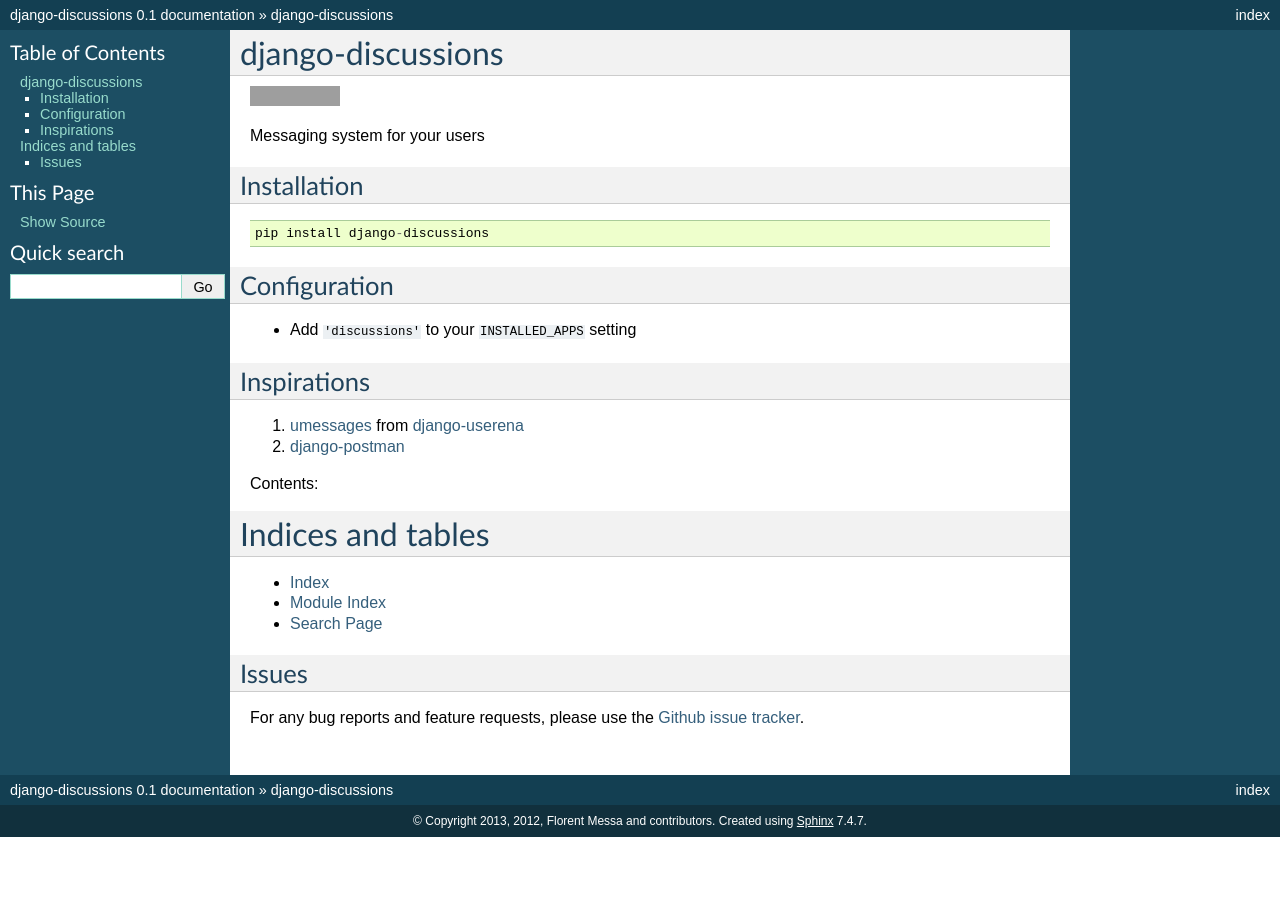
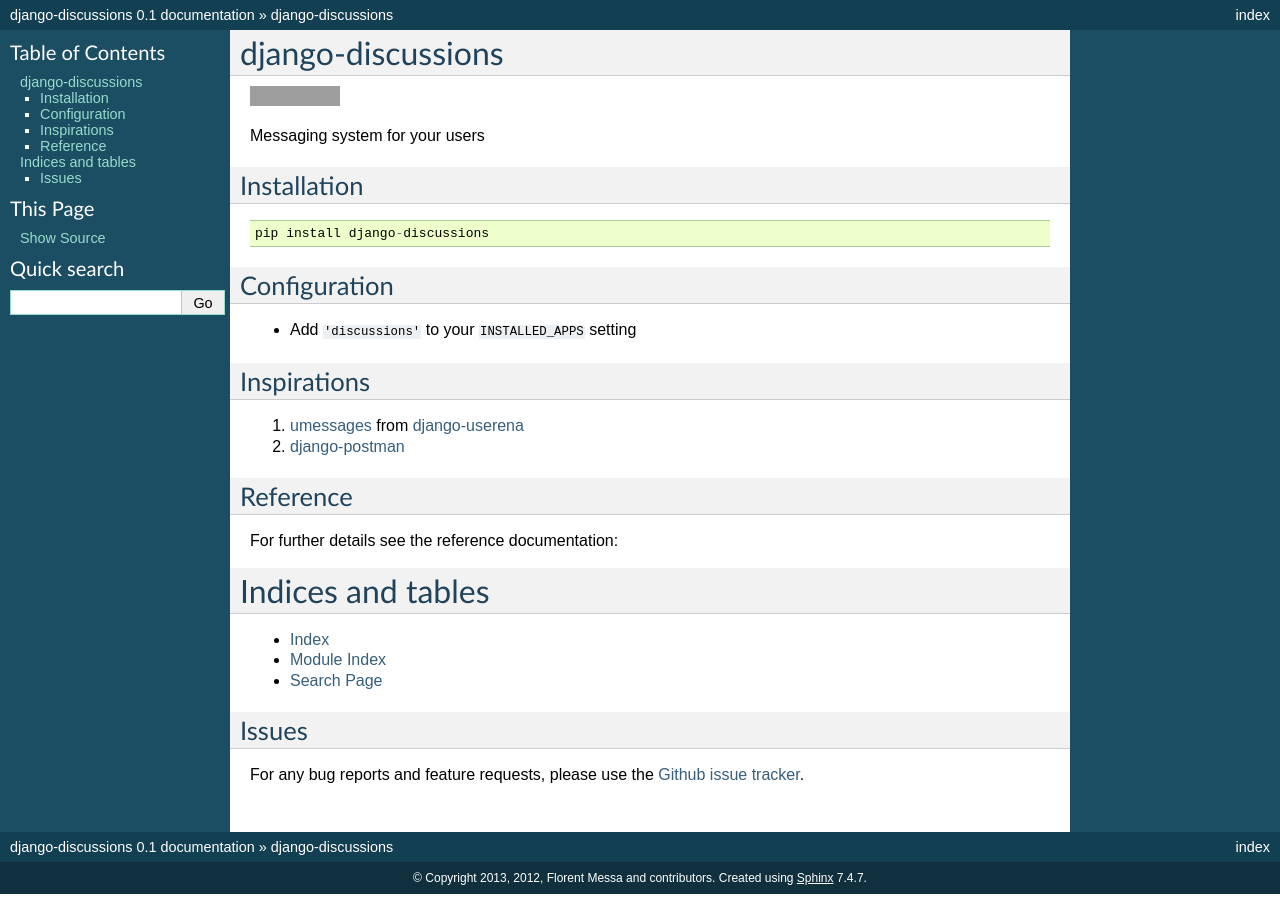
Before and after one commit to ulule/django-discussions, a Sphinx documentation site: the page built from docs/index.rst, in a window 1280 px wide. Built offline with Sphinx 7.4.7, drawn with Linux system fonts in a browser that asks for light colours; grey boxes are pictures that could not be loaded.

Commit message:
Add reference section in docs/

```diff
--- a/docs/index.rst
+++ b/docs/index.rst
@@ -1,6 +1,9 @@
 .. include:: ../README.rst
 
-Contents:
+Reference
+---------
+
+For further details see the reference documentation:
 
 .. toctree::
    :maxdepth: 2
```
